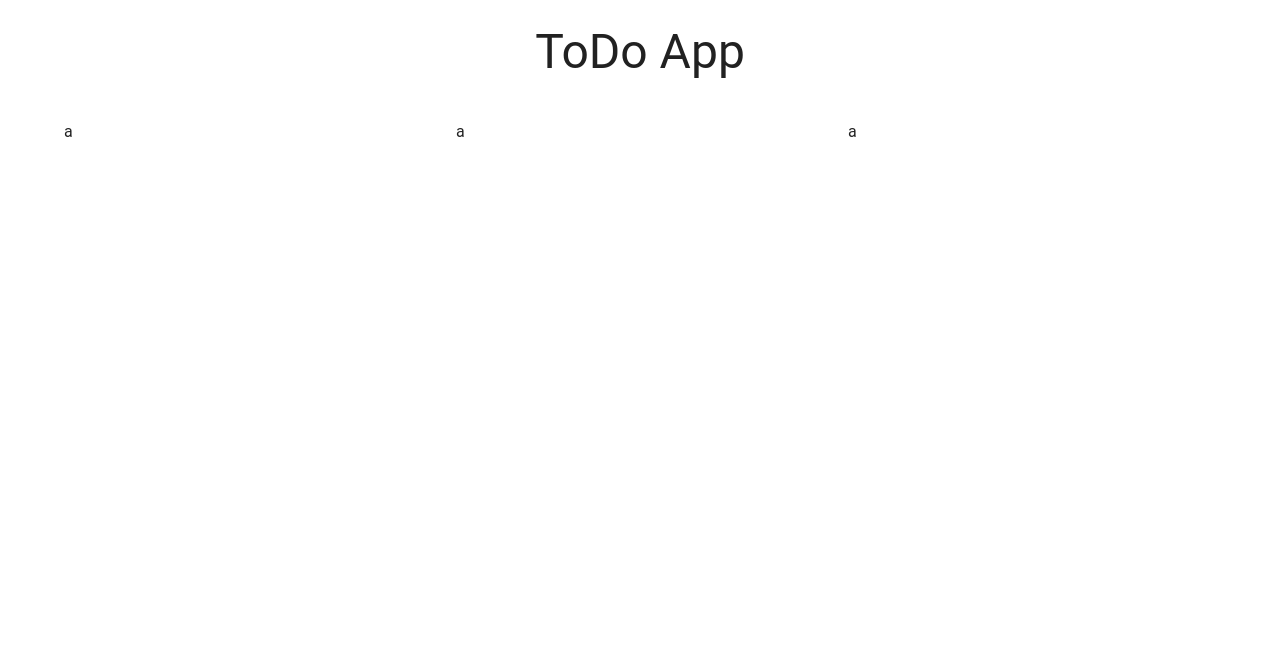
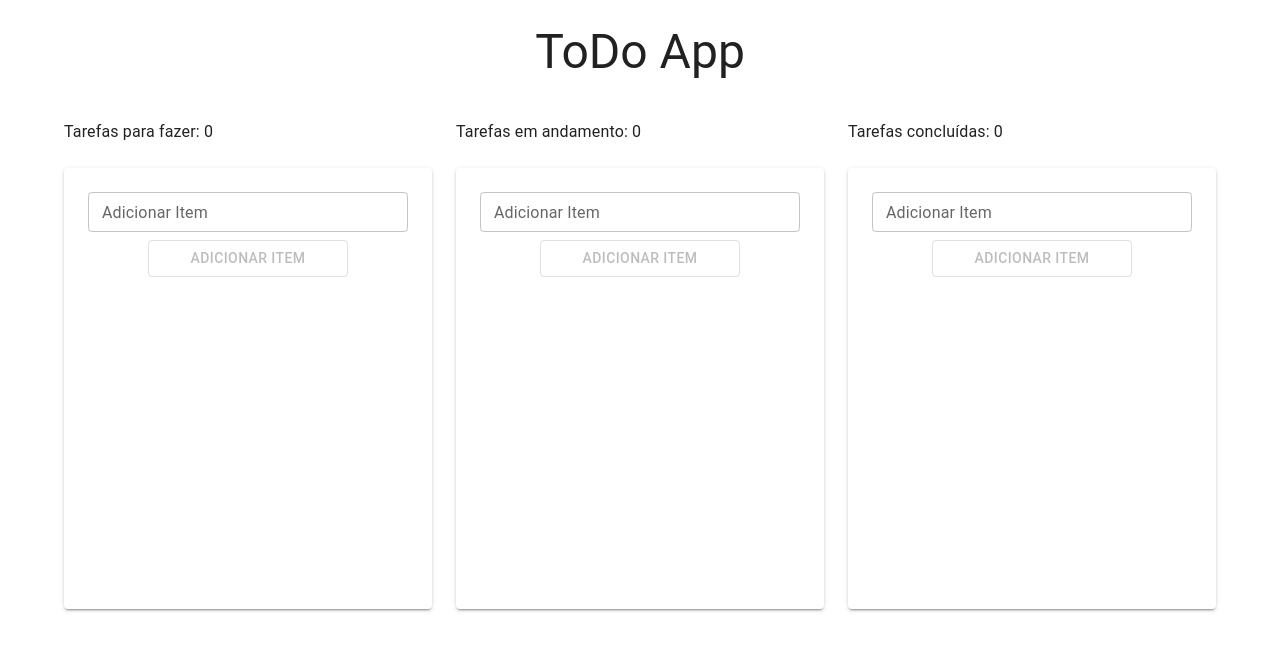
Before and after one commit to GustavoBM03/todo_drag_drop_mentoria, a React (Create React App) app: page / in a window 1280 px wide. Shown: the top 650 px of the page. Built offline with nearby package versions, Linux system fonts and the light colour scheme.

Commit message:
cirando componentes de colunas

```diff
--- a/src/App.tsx
+++ b/src/App.tsx
@@ -2,6 +2,9 @@ import React from "react";
 import Typography from "@mui/material/Typography";
 import Container from "@mui/material/Container";
 import Grid from "@mui/material/Grid";
+import { Done } from "./components/columns/Done";
+import { InProgress } from "./components/columns/InProgress";
+import { ToDo } from "./components/columns/ToDo";
 
 function App() {
   return (
@@ -11,13 +14,13 @@ function App() {
       </Typography>
       <Grid container spacing={3} justifyContent="center">
         <Grid item md={4}>
-          a
+          <ToDo />
         </Grid>
         <Grid item md={4}>
-          a
+          <InProgress />
         </Grid>
         <Grid item md={4}>
-          a
+          <Done />
         </Grid>
       </Grid>
     </Container>
--- a/src/components/ColumnLayout.tsx
+++ b/src/components/ColumnLayout.tsx
@@ -98,6 +98,7 @@ export function ColumnLayout({
         >
           Adicionar Item
         </Button>
+      </Box>
 
       <List sx={{ minHeight: 300 }}>
         {selectorState.map((item, index) => {
@@ -133,8 +134,8 @@ export function ColumnLayout({
                   top="0"
                   fontSize=".7rem"
                 >
-                    {item.updatedAt ? "Atualizado " : "Criado "} at:
-                    {" " + item.updatedAt || item.createdAt}
+                  {item.updatedAt ? "Atualizado " : "Criado "} em:{" "}
+                  {item.updatedAt || item.createdAt}
                 </Box>
 
                 <Box component="span" width="100%">
@@ -142,9 +143,7 @@ export function ColumnLayout({
                 </Box>
 
                 <Box display="flex" component="span">
-                    <IconButton
-                      onClick={() => dispatch(removeHandler(item.id))}
-                    >
+                  <IconButton onClick={() => dispatch(removeHandler(item.id))}>
                     <DeleteIcon />
                   </IconButton>
                   <Checkbox
@@ -169,6 +168,5 @@ export function ColumnLayout({
         })}
       </List>
     </Box>
-    </Box>
   );
 }
--- a/src/components/columns/Done.tsx
+++ b/src/components/columns/Done.tsx
@@ -1,3 +1,27 @@
-function Done() {
-  return <div></div>;
+import { Typography } from "@mui/material";
+import { useAppSelector } from "../../redux/hooks";
+import { DoneSlice } from "../../redux/slice/DoneSlice";
+import { ColumnLayout } from "../ColumnLayout";
+
+export function Done() {
+  //const { done } = useSelector((state: StoreState) => state);
+  const { done } = useAppSelector((state) => state);
+  const {
+    actions: { add, remove, completeStatus, updateTextShowed },
+  } = DoneSlice;
+
+  return (
+    <>
+      <Typography mb={3}>Tarefas concluídas: {done.length}</Typography>
+      <ColumnLayout
+        droppableId="done"
+        labelText="Adicionar Item"
+        addHandler={add}
+        removeHandler={remove}
+        completedHandler={completeStatus}
+        selectorState={done}
+        updateTextShowed={updateTextShowed}
+      ></ColumnLayout>
+    </>
+  );
 }
--- a/src/components/columns/InProgress.tsx
+++ b/src/components/columns/InProgress.tsx
@@ -1,3 +1,27 @@
-function InProgress() {
-  return <div></div>;
+import { Typography } from "@mui/material";
+import { useAppSelector } from "../../redux/hooks";
+import { InProgressSlice } from "../../redux/slice/InProgressSlice";
+import { ColumnLayout } from "../ColumnLayout";
+
+export function InProgress() {
+  //const { done } = useSelector((state: StoreState) => state);
+  const { inProgress } = useAppSelector((state) => state);
+  const {
+    actions: { add, remove, completeStatus, updateTextShowed },
+  } = InProgressSlice;
+
+  return (
+    <>
+      <Typography mb={3}>Tarefas em andamento: {inProgress.length}</Typography>
+      <ColumnLayout
+        droppableId="inProgress"
+        labelText="Adicionar Item"
+        addHandler={add}
+        removeHandler={remove}
+        completedHandler={completeStatus}
+        selectorState={inProgress}
+        updateTextShowed={updateTextShowed}
+      ></ColumnLayout>
+    </>
+  );
 }
--- a/src/components/columns/ToDo.tsx
+++ b/src/components/columns/ToDo.tsx
@@ -1,3 +1,27 @@
-function ToDo() {
-  return <div></div>;
+import { Typography } from "@mui/material";
+import { useAppSelector } from "../../redux/hooks";
+import { ToDoSlice } from "../../redux/slice/ToDoSlice";
+import { ColumnLayout } from "../ColumnLayout";
+
+export function ToDo() {
+  //const { done } = useSelector((state: StoreState) => state);
+  const { todo } = useAppSelector((state) => state);
+  const {
+    actions: { add, remove, completeStatus, updateTextShowed },
+  } = ToDoSlice;
+
+  return (
+    <>
+      <Typography mb={3}>Tarefas para fazer: {todo.length}</Typography>
+      <ColumnLayout
+        droppableId="todo"
+        labelText="Adicionar Item"
+        addHandler={add}
+        removeHandler={remove}
+        completedHandler={completeStatus}
+        selectorState={todo}
+        updateTextShowed={updateTextShowed}
+      ></ColumnLayout>
+    </>
+  );
 }
--- /dev/null
+++ b/src/redux/hooks.ts
@@ -0,0 +1,4 @@
+import { TypedUseSelectorHook, useSelector } from "react-redux";
+import { StoreState } from "./store";
+
+export const useAppSelector: TypedUseSelectorHook<StoreState> = useSelector;
--- a/src/redux/slice/CustomSlice.ts
+++ b/src/redux/slice/CustomSlice.ts
@@ -27,8 +27,8 @@ export function CreateCustomSlice(name: string) {
           } as IModel,
         }),
       },
-      remove: (state, action: PayloadAction<IModel>) => {
-        const index = state.findIndex((x) => x.id === action.payload.id);
+      remove: (state, action: PayloadAction<string>) => {
+        const index = state.findIndex((x) => x.id === action.payload);
         state.splice(index, 1);
       },
       completeStatus: (state, action: PayloadAction<TActionSlice>) => {
```
Lines whose indentation alone changed are shown as unchanged.
